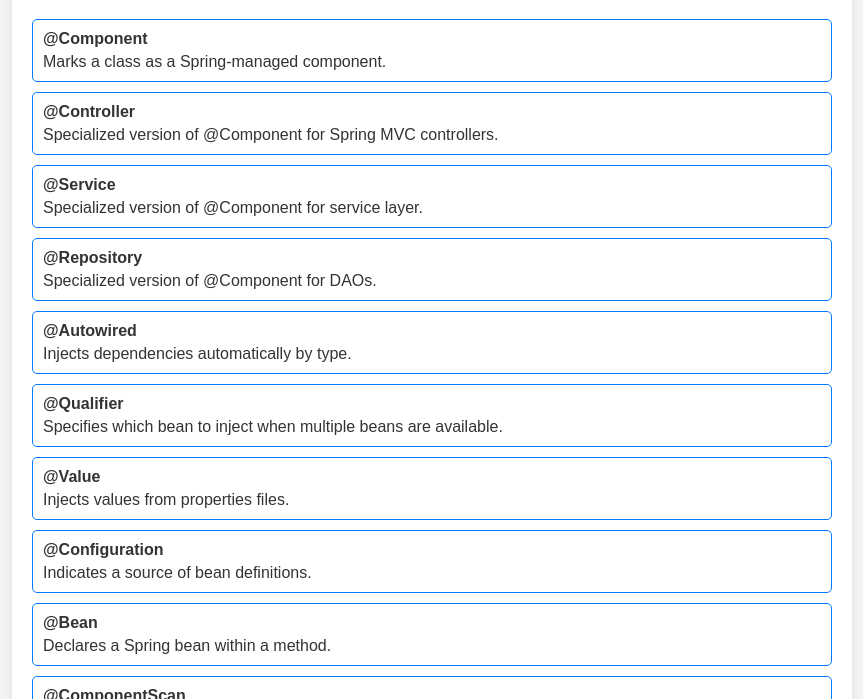
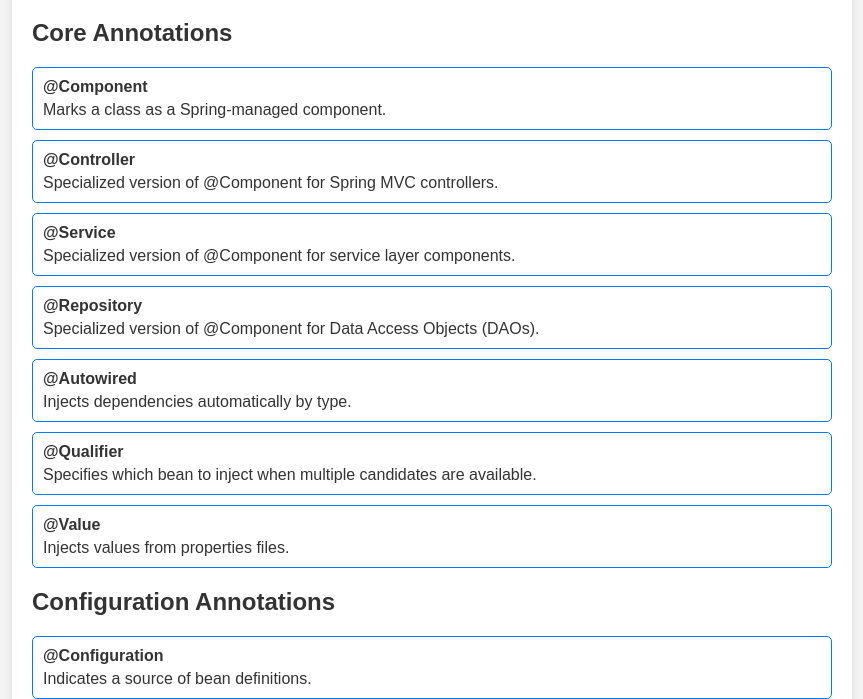
Before and after one commit to ChathuminiBandara/SpringFrameWorks_AnnotationCollection, a plain HTML site: page index.html in a window 1280 px wide. Shown: the part 101-800 px from the top of the page, without its empty margins (208-1071 px from the left). Drawn offline with Linux system fonts and the light colour scheme.

Commit message:
Done 🍃 !

```diff
--- a/src/main/java/lk/ijse/spring-annotations/index.html
+++ b/index.html
@@ -4,13 +4,14 @@
     <meta charset="UTF-8">
     <meta name="viewport" content="width=device-width, initial-scale=1.0">
     <title>Spring Framework Annotations</title>
-    <link rel="stylesheet" href="styles.css">
+    <link rel="stylesheet" href="spring-annotations/styles.css">
+    <link rel="icon" href="spring-annotations/lead.ico" type="image/x-icon">
 </head>
 <body>
 <div class="container">
     <h1>Spring Framework Annotations Collection</h1>
     <div id="annotations-list" class="annotations-list"></div>
 </div>
-<script src="script.js"></script>
+<script src="spring-annotations/script.js"></script>
 </body>
 </html>
--- /dev/null
+++ b/spring-annotations/script.js
@@ -0,0 +1,72 @@
+const annotations = {
+    "Core Annotations": [
+        { title: "@Component", description: "Marks a class as a Spring-managed component." },
+        { title: "@Controller", description: "Specialized version of @Component for Spring MVC controllers." },
+        { title: "@Service", description: "Specialized version of @Component for service layer components." },
+        { title: "@Repository", description: "Specialized version of @Component for Data Access Objects (DAOs)." },
+        { title: "@Autowired", description: "Injects dependencies automatically by type." },
+        { title: "@Qualifier", description: "Specifies which bean to inject when multiple candidates are available." },
+        { title: "@Value", description: "Injects values from properties files." },
+    ],
+    "Configuration Annotations": [
+        { title: "@Configuration", description: "Indicates a source of bean definitions." },
+        { title: "@Bean", description: "Declares a Spring bean within a method." },
+        { title: "@ComponentScan", description: "Configures component scanning for Spring beans." },
+        { title: "@PropertySource", description: "Specifies the location of properties files." },
+        { title: "@Import", description: "Imports other configuration classes." },
+        { title: "@Profile", description: "Specifies active profiles for beans." },
+    ],
+    "Web MVC Annotations": [
+        { title: "@RequestMapping", description: "Maps HTTP requests to handler methods." },
+        { title: "@GetMapping", description: "Specialized for handling HTTP GET requests." },
+        { title: "@PostMapping", description: "Specialized for handling HTTP POST requests." },
+        { title: "@PutMapping", description: "Specialized for handling HTTP PUT requests." },
+        { title: "@DeleteMapping", description: "Specialized for handling HTTP DELETE requests." },
+        { title: "@PathVariable", description: "Binds URI template variables to method parameters." },
+        { title: "@RequestBody", description: "Binds HTTP request body to a method parameter." },
+        { title: "@ResponseBody", description: "Writes method return value to the HTTP response body." },
+        { title: "@ModelAttribute", description: "Binds method parameters or return values to the model." },
+        { title: "@ExceptionHandler", description: "Defines exception handling logic." },
+        { title: "@RestController", description: "Combination of @Controller and @ResponseBody for REST APIs." },
+    ],
+    "Aspect-Oriented Programming (AOP) Annotations": [
+        { title: "@Aspect", description: "Marks a class as an Aspect for AOP." },
+        { title: "@Before", description: "Advice that runs before method execution." },
+        { title: "@After", description: "Advice that runs after method execution." },
+        { title: "@Around", description: "Advice that runs around method execution." },
+        { title: "@AfterReturning", description: "Advice that runs after a method successfully returns." },
+        { title: "@AfterThrowing", description: "Advice that runs if a method throws an exception." },
+    ],
+    "Transaction Management Annotations": [
+        { title: "@Transactional", description: "Manages transactions at the method or class level." },
+    ],
+    "Validation Annotations": [
+        { title: "@Valid", description: "Triggers validation on method parameters." },
+        { title: "@NotNull", description: "Ensures a value is not null." },
+        { title: "@Size", description: "Ensures a collection or string has a defined size." },
+    ],
+    "Spring Boot Annotations": [
+        { title: "@SpringBootApplication", description: "Combines @Configuration, @ComponentScan, and @EnableAutoConfiguration." },
+        { title: "@EnableAutoConfiguration", description: "Automatically configures a Spring Boot application." },
+        { title: "@EnableScheduling", description: "Enables Spring's task scheduling." },
+        { title: "@EnableAsync", description: "Enables asynchronous method execution." },
+    ],
+};
+
+const annotationsList = document.getElementById("annotations-list");
+
+for (const [category, items] of Object.entries(annotations)) {
+    const categoryDiv = document.createElement("div");
+    categoryDiv.className = "annotation-category";
+    categoryDiv.innerHTML = `<h2>${category}</h2>`;
+
+    items.forEach(annotation => {
+        const item = document.createElement("div");
+        item.className = "annotation-item";
+        item.innerHTML = `<div class="annotation-title">${annotation.title}</div>
+                          <div class="annotation-description">${annotation.description}</div>`;
+        categoryDiv.appendChild(item);
+    });
+
+    annotationsList.appendChild(categoryDiv);
+}
--- a/src/main/java/lk/ijse/spring-annotations/styles.css
+++ b/spring-annotations/styles.css
@@ -24,6 +24,10 @@ h1 {
     margin-top: 20px;
 }
 
+.annotation-category {
+    margin: 20px 0;
+}
+
 .annotation-item {
     border: 1px solid #007bff;
     border-radius: 5px;
--- a/src/main/java/lk/ijse/spring-annotations/script.js
+++ /dev/null
@@ -1,50 +0,0 @@
-const annotations = [
-    { title: "@Component", description: "Marks a class as a Spring-managed component." },
-    { title: "@Controller", description: "Specialized version of @Component for Spring MVC controllers." },
-    { title: "@Service", description: "Specialized version of @Component for service layer." },
-    { title: "@Repository", description: "Specialized version of @Component for DAOs." },
-    { title: "@Autowired", description: "Injects dependencies automatically by type." },
-    { title: "@Qualifier", description: "Specifies which bean to inject when multiple beans are available." },
-    { title: "@Value", description: "Injects values from properties files." },
-    { title: "@Configuration", description: "Indicates a source of bean definitions." },
-    { title: "@Bean", description: "Declares a Spring bean within a method." },
-    { title: "@ComponentScan", description: "Configures component scanning for Spring beans." },
-    { title: "@PropertySource", description: "Specifies location of properties files." },
-    { title: "@Import", description: "Imports other configuration classes." },
-    { title: "@Profile", description: "Specifies active profiles for beans." },
-    { title: "@RequestMapping", description: "Maps HTTP requests to handler methods." },
-    { title: "@GetMapping", description: "Specialized for handling HTTP GET requests." },
-    { title: "@PostMapping", description: "Specialized for handling HTTP POST requests." },
-    { title: "@PutMapping", description: "Specialized for handling HTTP PUT requests." },
-    { title: "@DeleteMapping", description: "Specialized for handling HTTP DELETE requests." },
-    { title: "@PathVariable", description: "Binds URI template variables to method parameters." },
-    { title: "@RequestBody", description: "Binds HTTP request body to a method parameter." },
-    { title: "@ResponseBody", description: "Writes method return value to the HTTP response body." },
-    { title: "@ModelAttribute", description: "Binds method parameters or return values to the model." },
-    { title: "@ExceptionHandler", description: "Defines exception handling logic." },
-    { title: "@RestController", description: "Combination of @Controller and @ResponseBody for REST APIs." },
-    { title: "@Aspect", description: "Marks a class as an Aspect for AOP." },
-    { title: "@Before", description: "Advice to run before method execution." },
-    { title: "@After", description: "Advice to run after method execution." },
-    { title: "@Around", description: "Advice to run around method execution." },
-    { title: "@AfterReturning", description: "Advice to run after a method successfully returns." },
-    { title: "@AfterThrowing", description: "Advice to run if a method throws an exception." },
-    { title: "@Transactional", description: "Manages transactions at method or class level." },
-    { title: "@Valid", description: "Triggers validation on method parameters." },
-    { title: "@NotNull", description: "Ensures a value is not null." },
-    { title: "@Size", description: "Ensures a collection or string has a defined size." },
-    { title: "@SpringBootApplication", description: "Combines @Configuration, @ComponentScan, @EnableAutoConfiguration." },
-    { title: "@EnableAutoConfiguration", description: "Automatically configures Spring Boot application." },
-    { title: "@EnableScheduling", description: "Enables Spring's task scheduling." },
-    { title: "@EnableAsync", description: "Enables asynchronous method execution." },
-];
-
-const annotationsList = document.getElementById("annotations-list");
-
-annotations.forEach(annotation => {
-    const item = document.createElement("div");
-    item.className = "annotation-item";
-    item.innerHTML = `<div class="annotation-title">${annotation.title}</div>
-                      <div class="annotation-description">${annotation.description}</div>`;
-    annotationsList.appendChild(item);
-});
```
Also changed, not shown: spring-annotations/lead.ico (added).
